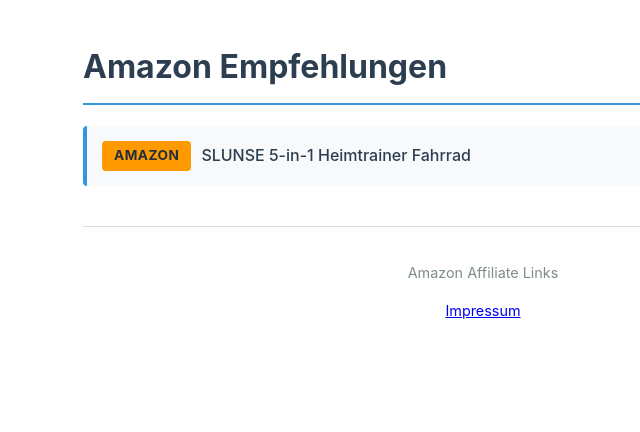
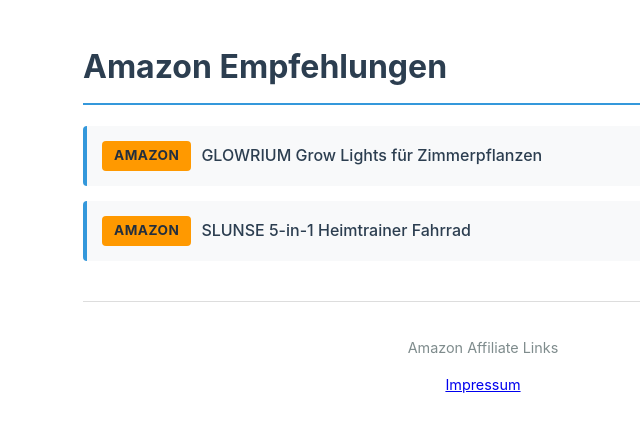
Before and after one commit to Apptastisch/social-apptastisch-site, a Jekyll site: the page built from index.md, in a window 1280 px wide. Shown: the top 432 px of the page, without its empty margins (157-797 px from the left). Built offline with Jekyll 4.4.1, drawn with Linux system fonts in a browser that asks for light colours.

Commit message:
Update affiliate_links.yml

```diff
--- a/_data/affiliate_links.yml
+++ b/_data/affiliate_links.yml
@@ -1,5 +1,8 @@
 # Amazon Affiliate Links
 # Add your affiliate links here with title and url
 
+- title: GLOWRIUM Grow Lights für Zimmerpflanzen
+  url: https://amzn.to/49KPirz
+
 - title: "SLUNSE 5-in-1 Heimtrainer Fahrrad"
   url: "https://amzn.to/4oy5nWi"
```
